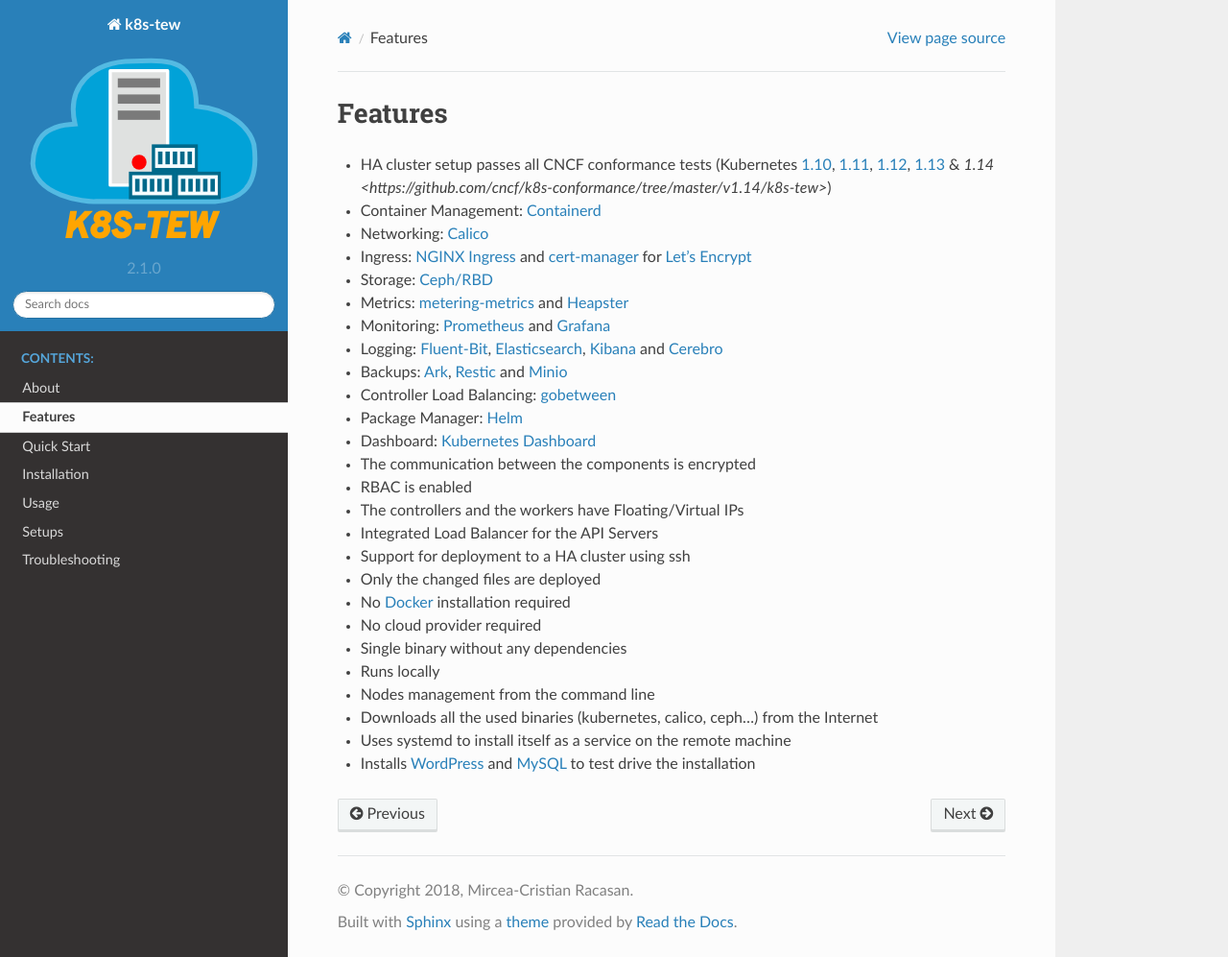
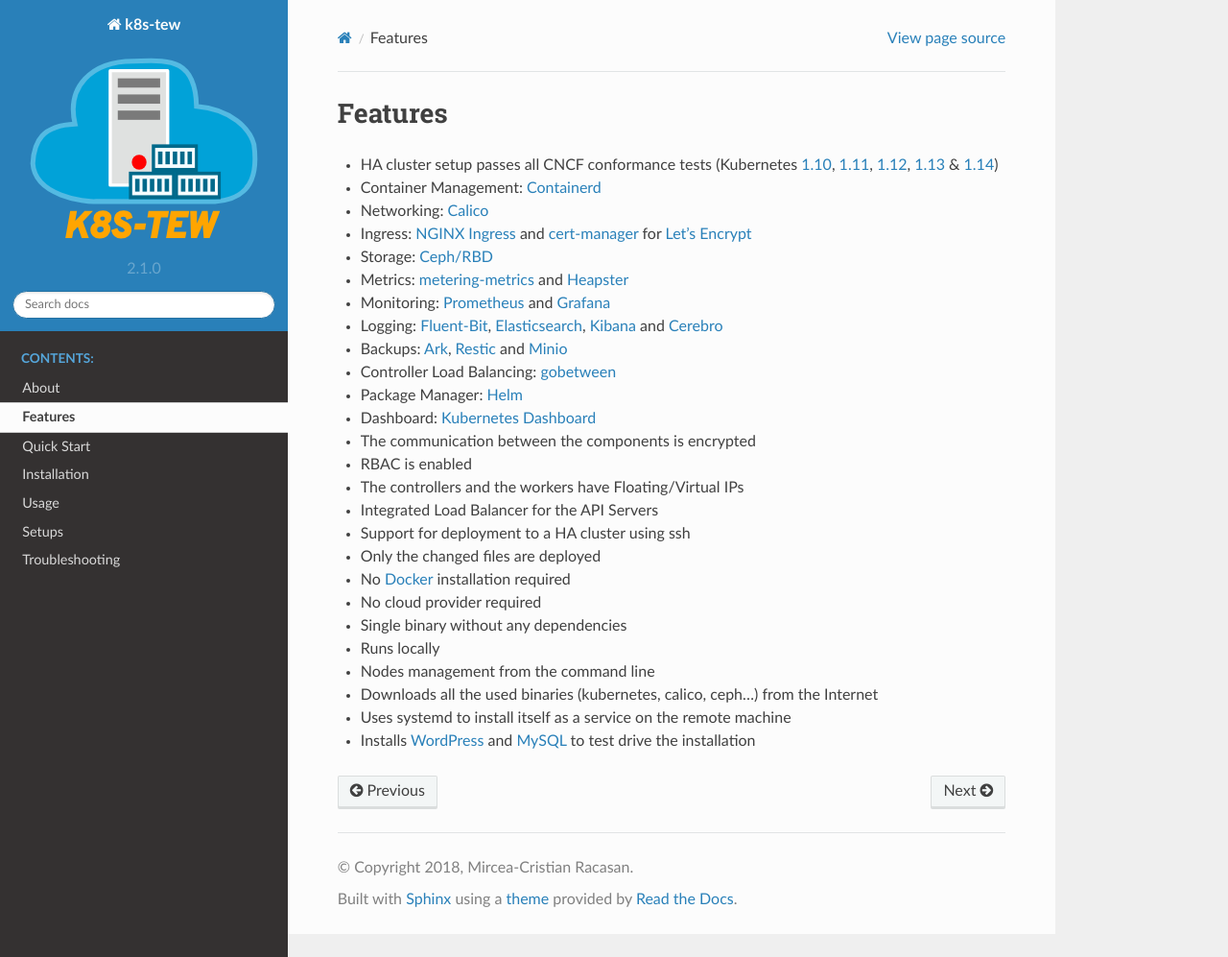
Before and after one commit to darxkies/k8s-tew, a Sphinx documentation site: the page built from docs/features.rst, in a window 1280 px wide and 997 px high. Shown: the whole window at 96% size. Built offline with Sphinx 7.4.7 and the Read the Docs theme 2.0.0, drawn with Linux system fonts in a browser that asks for light colours; the version number could not be read and is left out.

Commit message:
Fixed link to v1.14 CNCF conformance

```diff
--- a/docs/features.rst
+++ b/docs/features.rst
@@ -1,7 +1,7 @@
 Features
 ========
 
-* HA cluster setup passes all CNCF conformance tests (Kubernetes `1.10 <https://github.com/cncf/k8s-conformance/tree/master/v1.10/k8s-tew>`_, `1.11 <https://github.com/cncf/k8s-conformance/tree/master/v1.11/k8s-tew>`_, `1.12 <https://github.com/cncf/k8s-conformance/tree/master/v1.12/k8s-tew>`_, `1.13 <https://github.com/cncf/k8s-conformance/tree/master/v1.13/k8s-tew>`_ & `1.14 <https://github.com/cncf/k8s-conformance/tree/master/v1.14/k8s-tew>`)
+* HA cluster setup passes all CNCF conformance tests (Kubernetes `1.10 <https://github.com/cncf/k8s-conformance/tree/master/v1.10/k8s-tew>`_, `1.11 <https://github.com/cncf/k8s-conformance/tree/master/v1.11/k8s-tew>`_, `1.12 <https://github.com/cncf/k8s-conformance/tree/master/v1.12/k8s-tew>`_, `1.13 <https://github.com/cncf/k8s-conformance/tree/master/v1.13/k8s-tew>`_ & `1.14 <https://github.com/cncf/k8s-conformance/tree/master/v1.14/k8s-tew>`_)
 * Container Management: `Containerd <https://containerd.io/>`_
 * Networking: `Calico <https://www.projectcalico.org>`_
 * Ingress: `NGINX Ingress <https://kubernetes.github.io/ingress-nginx/>`_ and `cert-manager <http://docs.cert-manager.io/en/latest/>`_ for `Let's Encrypt <https://letsencrypt.org/>`_
```
Also changed, not shown: 5 other files.
